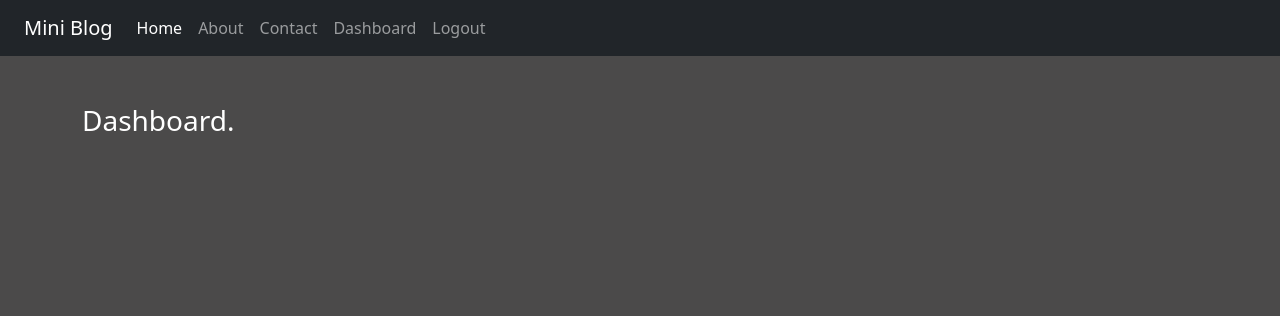
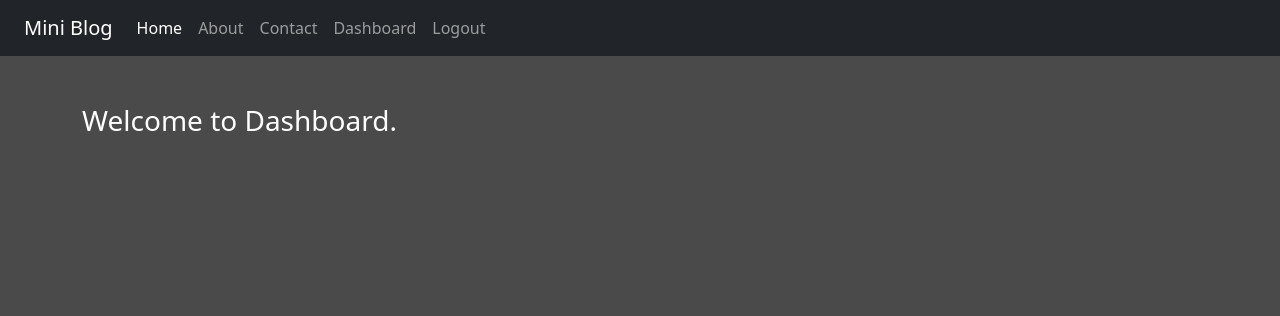
Before and after one commit to ahsankhan609/geekyshows, a Django app: page /miniblog/dashboard/ in a window 1280 px wide. Shown: the top 316 px of the page. Run offline with Django 4.2, Linux system fonts and the light colour scheme; a user stored in the database is signed in.

Commit message:
Update Files

```diff
--- a/templates/dj_miniblog/dashboard.html
+++ b/templates/dj_miniblog/dashboard.html
@@ -7,7 +7,7 @@
 {% block content %}
 
 <div class="col-sm-10">
-    <h3 class='text-white my-5'>Dashboard.</h3>
+    <h3 class='text-white my-5'>Welcome to Dashboard. {{ request.user.first_name }} {{ request.user.last_name }}</h3>
 
 
 
```
Also changed, not shown: db.sqlite3 (deleted), dj_messages/migrations/0001_initial.py, dj_miniblog/migrations/0001_initial.py, dj_miniblog/migrations/0002_post_author.py (deleted), enroll/migrations/0001_initial.py, enroll/migrations/0002_student_enrolled_courses.py (deleted), enroll/migrations/0003_alter_student_city_alter_student_country_and_more.py (deleted), enroll/migrations/0004_studentregistration.py (deleted), enroll/migrations/0005_rename_studentregistration_studentreg.py (deleted), fees/migrations/0001_initial.py.
